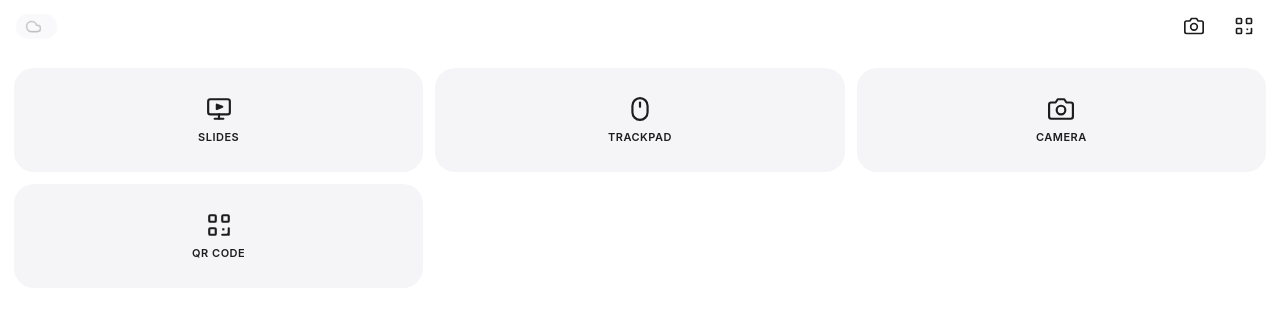
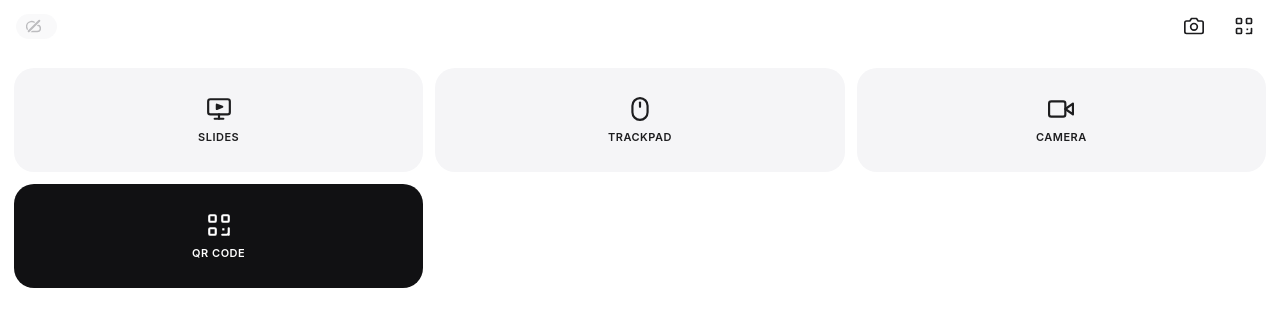
Before and after one commit to Daiki-Kana/MultiTooler, a website: page public/index.html in a window 1280 px wide. Drawn offline with Linux system fonts and the light colour scheme; no server answers.

Commit message:
feat: Webカメラのビデオアイコン化、PiPのLIVE文字削除、QRタイルの反転ブラック強調、Wi-Fi未接続時の斜線表示を実装

```diff
--- a/public/index.html
+++ b/public/index.html
@@ -163,14 +163,25 @@
     }
 
     .connection-pill.disconnected {
-      opacity: 0.45;
+      opacity: 0.55;
       color: var(--color-ink-subtle);
-      animation: pillPulse 2.2s ease-in-out infinite;
-    }
-
-    @keyframes pillPulse {
-      0%, 100% { opacity: 0.35; transform: scale(1); }
-      50% { opacity: 0.7; transform: scale(1.02); }
+    }
+
+    .connection-pill.disconnected .route-icon {
+      position: relative;
+    }
+
+    .connection-pill.disconnected .route-icon::after {
+      content: '';
+      position: absolute;
+      top: 50%;
+      left: 50%;
+      width: 17px;
+      height: 2px;
+      background: currentColor;
+      transform: translate(-50%, -50%) rotate(-45deg);
+      border-radius: 2px;
+      box-shadow: 0 0 0 1px var(--color-surface-1);
     }
 
     .connection-pill[data-route="wifi"] .route-cloud { display: none; }
@@ -427,6 +438,25 @@
       background: #e5e5ea;
     }
 
+    /* 最重要アクションタイル (反転ブラック・白アイコン・完全ボーダーレス) */
+    .menu-card.primary {
+      background: #111113;
+      color: #ffffff;
+    }
+
+    .menu-card.primary svg {
+      stroke: #ffffff;
+    }
+
+    .menu-card.primary:hover {
+      background: #27272a;
+    }
+
+    .menu-card.primary:active {
+      background: #3f3f46;
+      transform: scale(0.94);
+    }
+
     /* --------------------------------------------------------------------------
        Remote View (Icon Centric, Borderless)
        -------------------------------------------------------------------------- */
@@ -1327,8 +1357,8 @@
     }
 
     .live-dot {
-      width: 6px;
-      height: 6px;
+      width: 8px;
+      height: 8px;
       background: #ff3b30;
       border-radius: 50%;
       animation: livePulse 1.8s infinite ease-in-out;
@@ -1392,9 +1422,8 @@
   <div id="hostCameraOverlay" class="host-camera-overlay hidden">
     <div class="host-camera-window" id="hostCameraWindow">
       <header class="host-camera-bar" id="hostCameraHeader">
-        <div class="host-camera-pill">
+        <div class="host-camera-pill" aria-label="Camera Active">
           <span class="live-dot"></span>
-          <span>LIVE</span>
         </div>
         <div class="host-camera-actions">
           <button type="button" id="btnHostCameraPip" class="btn-icon" aria-label="Float on Top" title="Float on Top">
@@ -1570,17 +1599,17 @@
         <span>Trackpad</span>
       </button>
 
-      <!-- Live Presentation Camera Card -->
+      <!-- Live Presentation Camera Card (Video Camera Icon) -->
       <button type="button" class="menu-card" id="cardLiveCamera" aria-label="Camera">
         <svg width="24" height="24" viewBox="0 0 24 24" fill="none" stroke="currentColor" stroke-width="2" stroke-linecap="round" stroke-linejoin="round">
-          <path d="M23 19a2 2 0 0 1-2 2H3a2 2 0 0 1-2-2V8a2 2 0 0 1 2-2h4l2-3h6l2 3h4a2 2 0 0 1 2 2z"></path>
-          <circle cx="12" cy="13" r="4"></circle>
+          <polygon points="23 7 16 12 23 17 23 7"></polygon>
+          <rect x="1" y="5" width="15" height="14" rx="2" ry="2"></rect>
         </svg>
         <span>Camera</span>
       </button>
 
-      <!-- Connect QR Card -->
-      <button type="button" class="menu-card" id="cardConnectQr" aria-label="Connect QR">
+      <!-- Connect QR Card (Primary Featured Tile) -->
+      <button type="button" class="menu-card primary" id="cardConnectQr" aria-label="Connect QR">
         <svg width="24" height="24" viewBox="0 0 24 24" fill="none" stroke="currentColor" stroke-width="2" stroke-linecap="round" stroke-linejoin="round">
           <rect x="3" y="3" width="6" height="6" rx="1"></rect>
           <rect x="15" y="3" width="6" height="6" rx="1"></rect>
```
Also changed, not shown: public/remote.html (+45 -16 lines).
